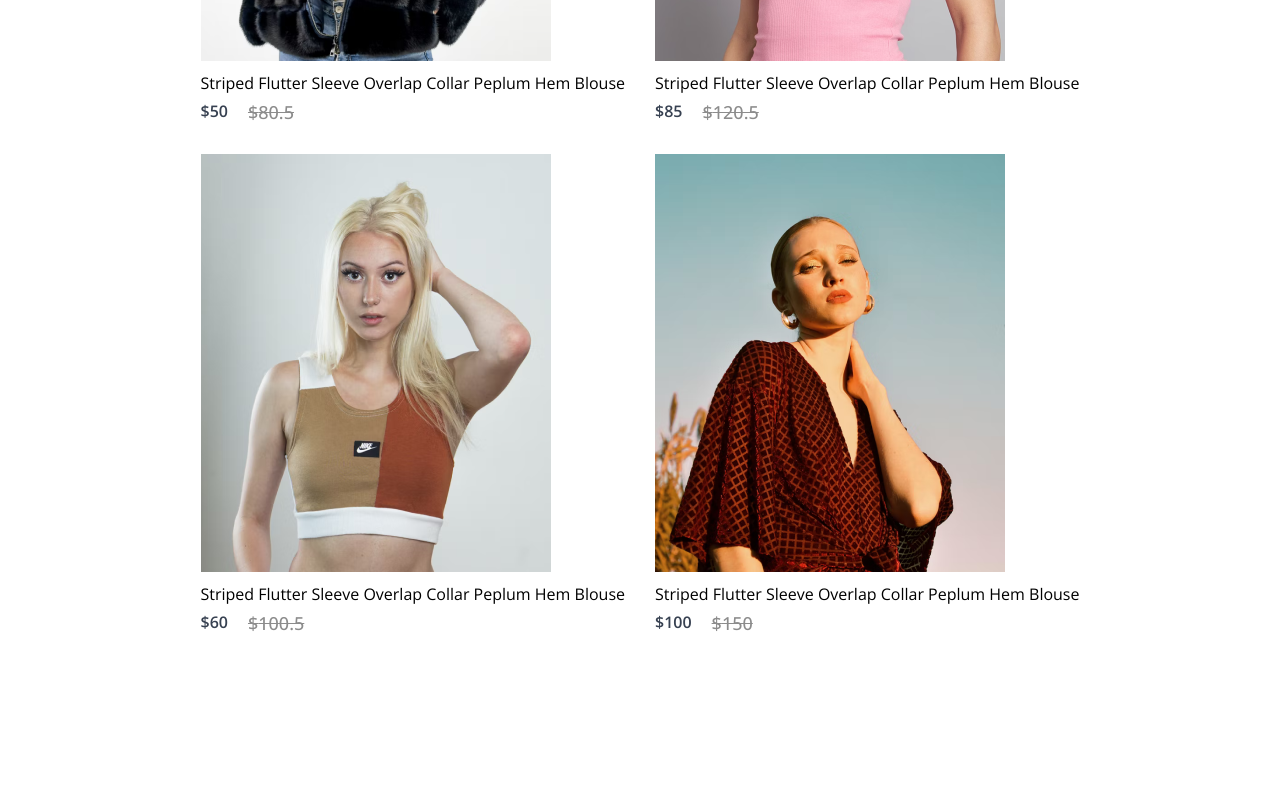
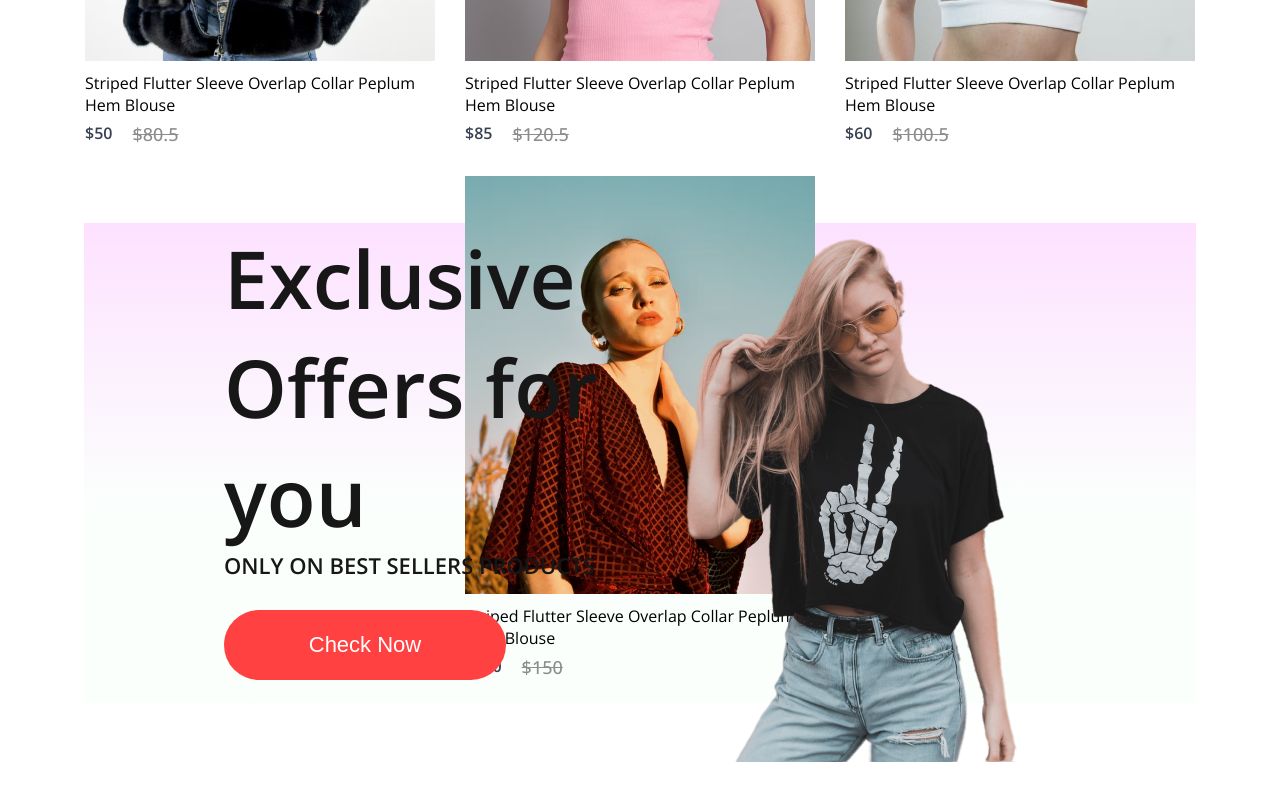
Before and after one commit to mahirfaisal154/Bengle-Mart, a React (Create React App) app in the folder frontend/: page / in a window 1280 px wide. Shown: the part 1394-2194 px from the top of the page. Before the commit the page ends 2029 px from the top, so only its background shows below. Built offline with nearby package versions, Linux system fonts and the light colour scheme; a web font is replaced by a local one.

Commit message:
Offer section has created.

```diff
--- a/frontend/src/component/items/item.css
+++ b/frontend/src/component/items/item.css
@@ -1,4 +1,3 @@
-9:03 PM
 .item{
     width: 350px;
 }
--- a/frontend/src/component/navbar/Navbar.jsx
+++ b/frontend/src/component/navbar/Navbar.jsx
@@ -10,7 +10,7 @@
     <div className="navbar" >
         <div className="nav-logo">
             <img src={logo} alt="Logo" />
-            <p>SHOPPER</p>
+            <p>Bangla Commerce</p>
         </div>
         <ul className="nav-menu">
             <li onClick={()=>setMenu("Shop")}><Link style={{ textDecoration: 'none' }} to="/">Shop</Link>{menu==="Shop"? <hr/> : <></>}</li>
--- /dev/null
+++ b/frontend/src/component/offers/Offers.jsx
@@ -0,0 +1,20 @@
+import React from 'react'
+import './offers.css'
+import excluvise_image from '../Assets/exclusive_image.png'
+const Offers = () => {
+  return (
+    <div className='offers'>
+    <div className="offers-left">
+       <h1>Exclusive</h1>
+       <h1>Offers for you</h1>
+       <p>ONLY ON BEST SELLERS PRODUCTS</p>
+       <button> Check Now</button>
+    </div>
+    <div className="offers-right">
+        <img src={excluvise_image} alt="Exclusive Offer" />
+    </div>
+    </div>
+  )
+}
+
+export default Offers
--- /dev/null
+++ b/frontend/src/component/offers/offers.css
@@ -0,0 +1,46 @@
+.offers{
+    width: 65%;
+    height: 60vh;
+    display: flex;
+    margin: auto;
+    padding: 0px 140px;
+    margin-bottom: 150px;
+    background: linear-gradient(180deg, #fde1ff 0%, #e1ffea22 60%);
+}
+.offers-left{
+    flex: 1;
+    display: flex;
+    flex-direction: column;
+}
+.offers-left h1{
+      color: #171717;
+      font-size: 80px;
+      font-weight: 600;
+  }
+  .offers-left p{
+         color: #171717;
+      font-size: 22px;
+     font-weight: 600;
+  }
+  .offers-left button{
+      width: 282px;
+      height: 70px;
+      border-radius: 35px;
+      background: #ff4141;
+      border: none;
+      color: white;
+      font-size: 22px;
+      font-weight: 500;
+      margin-top: 30px;
+      cursor:pointer
+  }
+    .offers-right{
+
+     flex:1;
+     display:flex;
+     align-items:center;
+     justify-content:flex-end;
+     padding-top: 50px;
+
+
+    }
--- a/frontend/src/pages/Shop.jsx
+++ b/frontend/src/pages/Shop.jsx
@@ -1,11 +1,13 @@
 import React from 'react'
 import Hero from '../component/Hero/Hero'
 import Popular from '../component/popular/Popular'
+import Offers from  '../component/offers/Offers'
 const Shop = () => {
   return (
     <div>
       <Hero/>
       <Popular/>
+      <Offers/>
     </div>
   )
 }
```
